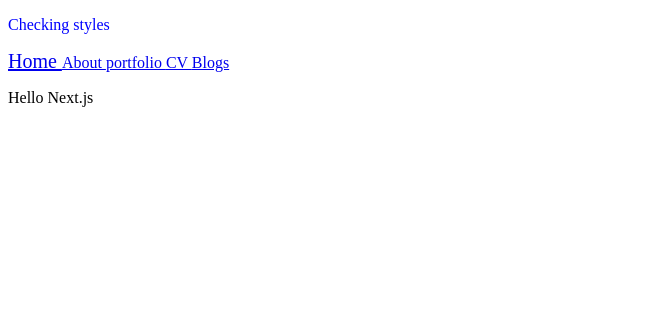
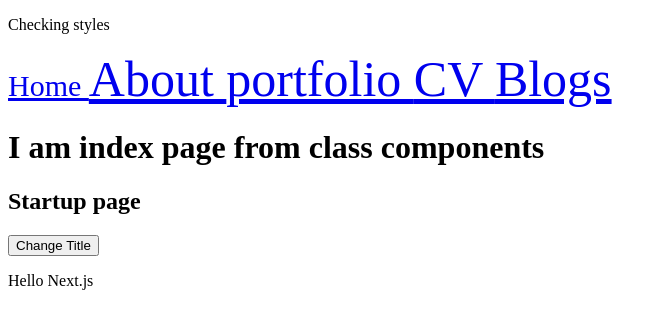
Before and after one commit to AkshaySR/portfolio, a Next.js app: page / in a window 1280 px wide. Shown: the top 328 px of the page, without its empty margins (0-667 px from the left). Built offline with nearby package versions, Linux system fonts and the light colour scheme.

Commit message:
header changes

```diff
--- a/components/shared/Header.js
+++ b/components/shared/Header.js
@@ -8,14 +8,13 @@ class Header extends React.Component {
         debugger;
         const title = this.props.title;
 
-        return(
+        return (
             <React.Fragment>
-
                 <p className='customClass'> { title } </p>
-               <p className='customClass'> Checking styles </p>
+                <p className='customClassFromFile'> Checking styles </p>
                 {this.props.children}
                 <Link href="/">
-                   <a style = {{'fontSize' : '20px'}}> Home </a>
+                    <a style = {{'fontSize' : '30px'}}> Home </a>
                 </Link>
                 <Link href="/about">
                     <a> About </a>
@@ -29,16 +28,19 @@ class Header extends React.Component {
                 <Link href="/blogs">
                     <a> Blogs </a>
                 </Link>
-               {/*<style jsx>
+                <style jsx>
                     {
+                        `
                         a {
-                         font-size:20px
+                         font-size:50px
                         };
                        .customClass {
-                            color:red;
+                            color:green;
                         }
+
+                       `
                     }
-               </style>*/}
+                </style>
             </React.Fragment>
         )
         }
--- a/pages/index.js
+++ b/pages/index.js
@@ -11,12 +11,18 @@ class Index extends React.Component {
 
     }
 
+    updateTitle(){
+        this.setState({title:'I am Updated Index page'});
+    }
 
     render(){
         console.log('render');
 
         return (
                 <BaseLayout>
+                    <h1 className='fromPage'>I am index page from class components</h1>
+                    <h2>{this.state.title}</h2>
+                    <button onClick= {() => this.updateTitle()}>Change Title</button>
                     <p>Hello Next.js</p>
                 </BaseLayout>
         )
```
Lines whose indentation alone changed are shown as unchanged.
